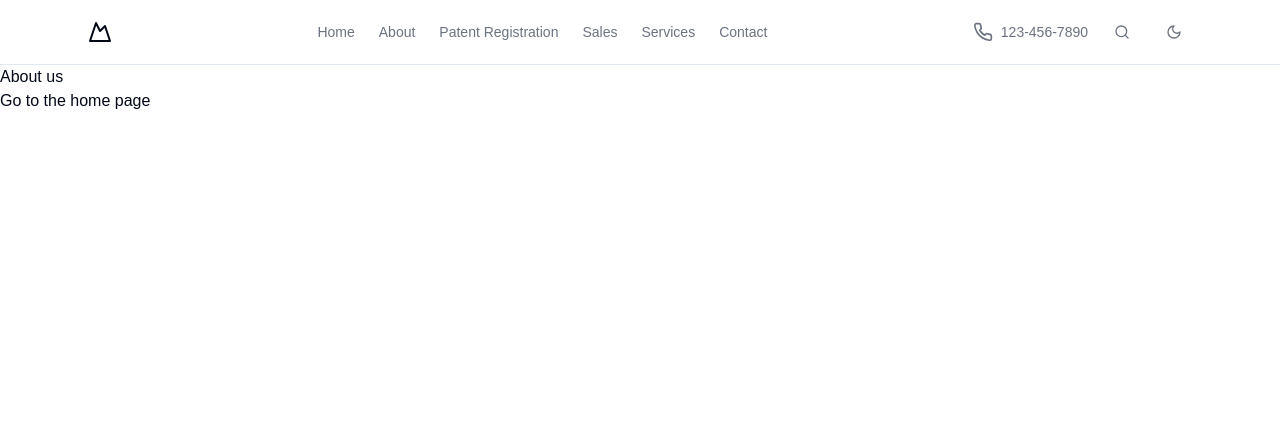
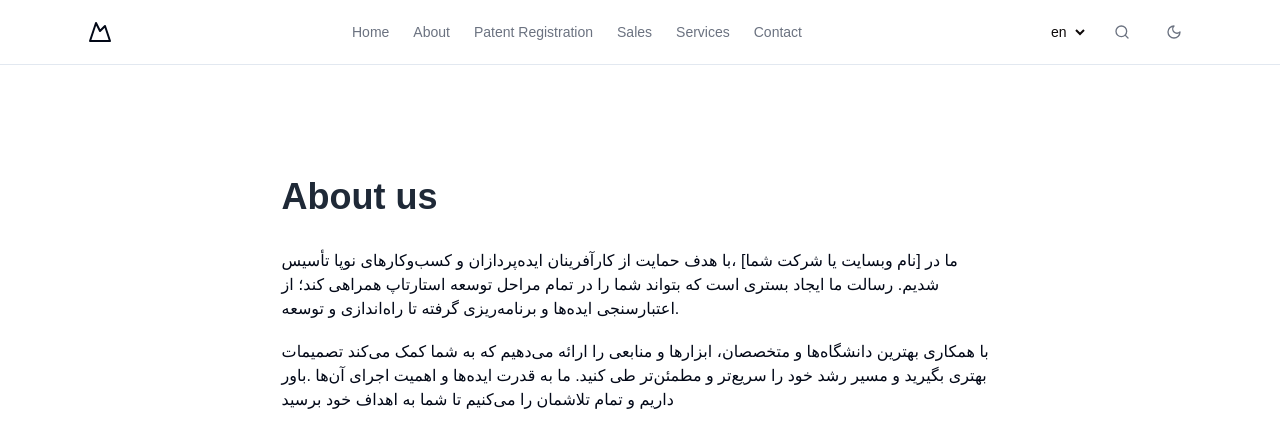
Before and after one commit to ace-brown/sana, a Next.js app in the folder client/: page /en/about in a window 1280 px wide. Shown: the top 448 px of the page. Built offline with nearby package versions, Linux system fonts and the light colour scheme.

Commit message:
Add custom components

```diff
--- a/client/src/app/[locale]/about/page.tsx
+++ b/client/src/app/[locale]/about/page.tsx
@@ -1,12 +1,29 @@
 import { useTranslations } from "next-intl";
-import { Link } from "@/i18n/routing";
+
+import P from "@/components/common/ptag";
+import Text from "@/components/common/text";
+import ReadContainer from "@/components/common/read-container";
+import Title from "@/components/common/title";
 
 export default function AboutPage() {
   const t = useTranslations("AboutPage");
   return (
-    <div>
-      <h1>{t("title")}</h1>
-      <Link href="/">{t("content")}</Link>
-    </div>
+    <ReadContainer>
+      <Title>{t("title")}</Title>
+      <Text>
+        <p>
+          ما در [نام وبسایت یا شرکت شما] ،با هدف حمایت از کارآفرینان
+          ایده‌پردازان و کسب‌وکارهای نوپا تأسیس شدیم. رسالت ما ایجاد بستری است
+          که بتواند شما را در تمام مراحل توسعه استارتاپ همراهی کند؛ از
+          .اعتبارسنجی ایده‌ها و برنامه‌ریزی گرفته تا راه‌اندازی و توسعه
+        </p>
+        <P>
+          با همکاری بهترین دانشگاه‌ها و متخصصان، ابزارها و منابعی را ارائه
+          می‌دهیم که به شما کمک می‌کند تصمیمات بهتری بگیرید و مسیر رشد خود را
+          سریع‌تر و مطمئن‌تر طی کنید. ما به قدرت ایده‌ها و اهمیت اجرای آن‌ها
+          .باور داریم و تمام تلاشمان را می‌کنیم تا شما به اهداف خود برسید
+        </P>
+      </Text>
+    </ReadContainer>
   );
 }
--- a/client/src/app/[locale]/layout.tsx
+++ b/client/src/app/[locale]/layout.tsx
@@ -47,7 +47,7 @@ export default async function LocaleLayout({
       >
         <NextIntlClientProvider messages={messages}>
           <Header />
-          {children}
+          <main className="flex w-[90%] mx-auto md:w-[80%]">{children}</main>
         </NextIntlClientProvider>
       </body>
     </html>
--- a/client/src/app/[locale]/page.tsx
+++ b/client/src/app/[locale]/page.tsx
@@ -2,8 +2,8 @@ import Component from "@/components/test";
 
 export default function Home() {
   return (
-    <main className="flex w-[90%] mx-auto md:w-[80%]">
+    <div>
       <Component />
-    </main>
+    </div>
   );
 }
--- a/client/src/app/globals.css
+++ b/client/src/app/globals.css
@@ -39,6 +39,10 @@ body {
     --chart-4: 43 74% 66%;
     --chart-5: 27 87% 67%;
     --radius: 0.5rem;
+
+    --margin-top-between-sections: 7rem;
+    --margin-top-between-header-and-text: 2rem;
+    --margin-top-button: 1rem;
   }
   .dark {
     --background: 222.2 84% 4.9%;
@@ -76,3 +80,15 @@ body {
     @apply bg-background text-foreground;
   }
 }
+
+button {
+  cursor: pointer;
+}
+
+img,
+picture {
+  max-width: 100%;
+  height: auto;
+  display: block;
+  user-select: none;
+}
--- /dev/null
+++ b/client/src/components/common/container.tsx
@@ -0,0 +1,13 @@
+import { useLocale } from "next-intl";
+import React, { Children, ReactNode } from "react";
+
+export default function Container({ children }: { children: ReactNode }) {
+  const locale = useLocale();
+
+  const alignment = locale === "en" ? "text-left" : "text-right";
+  return (
+    <div className={`mt-bt-sect-lg md:bt-sect-md sm:bt-sect-sm ${alignment}`}>
+      {children}
+    </div>
+  );
+}
--- /dev/null
+++ b/client/src/components/common/ptag.tsx
@@ -0,0 +1,7 @@
+import React, { Children, ReactNode } from "react";
+
+export default function P({ children }: { children: ReactNode }) {
+  return (
+    <div className="mt-[1.5rem] md:mt-[1.2rem] sm:mt-[1rem]">{children}</div>
+  );
+}
--- /dev/null
+++ b/client/src/components/common/read-container.tsx
@@ -0,0 +1,15 @@
+import { useLocale } from "next-intl";
+import React, { ReactNode } from "react";
+
+export default function ReadContainer({ children }: { children: ReactNode }) {
+  const locale = useLocale();
+
+  const alignment = locale === "en" ? "text-left" : "text-right";
+  return (
+    <div
+      className={`mt-bt-sect-lg md:bt-sect-md sm:bt-sect-sm ${alignment} mx-auto w-[60%] md:w-[70%] sm:w-full`}
+    >
+      {children}
+    </div>
+  );
+}
--- /dev/null
+++ b/client/src/components/common/section.tsx
@@ -0,0 +1,14 @@
+import { useLocale } from "next-intl";
+import React, { ReactNode } from "react";
+
+export default function Section({ children }: { children: ReactNode }) {
+  const locale = useLocale();
+
+  const alignment = locale === "en" ? "text-left" : "text-right";
+
+  return (
+    <div className={`mt-h-txt-lg md:h-txt-md sm:h-txt-sm ${alignment}`}>
+      {children}
+    </div>
+  );
+}
--- /dev/null
+++ b/client/src/components/common/text.tsx
@@ -0,0 +1,13 @@
+import { useLocale } from "next-intl";
+import React, { ReactNode } from "react";
+
+export default function Text({ children }: { children: ReactNode }) {
+  const locale = useLocale();
+
+  const alignment = locale === "en" ? "text-left" : "text-right";
+  return (
+    <div className={`mt-h-txt-lg md:h-txt-md sm:h-txt-sm ${alignment}`}>
+      {children}
+    </div>
+  );
+}
--- /dev/null
+++ b/client/src/components/common/title.tsx
@@ -0,0 +1,23 @@
+import React, { ReactNode } from "react";
+import { useLocale } from "next-intl";
+
+interface TitleProps {
+  children: ReactNode;
+  className?: string;
+}
+
+export default function Title({ children, className }: TitleProps) {
+  const locale = useLocale();
+
+  const alignment = locale === "en" ? "text-left" : "text-right";
+
+  return (
+    <h1
+      className={`text-4xl font-bold ${alignment} ${
+        className ?? "text-gray-800"
+      }`}
+    >
+      {children}
+    </h1>
+  );
+}
--- a/client/src/components/header/header.tsx
+++ b/client/src/components/header/header.tsx
@@ -14,6 +14,7 @@ import { Input } from "@/components/ui/input";
 import { Toggle } from "@/components/ui/toggle";
 import { Sheet, SheetTrigger, SheetContent } from "@/components/ui/sheet";
 import { JSX, SVGProps } from "react";
+import LocaleSwitcher from "./LocaleSwitcher";
 
 export default function Header() {
   return (
@@ -69,10 +70,7 @@ export default function Header() {
         </nav>
         <div className="flex items-center gap-4">
           <div className="hidden items-center gap-2 text-sm font-medium md:flex">
-            <PhoneIcon className="h-5 w-5 text-gray-500 dark:text-gray-400" />
-            <span className="text-gray-500 dark:text-gray-400">
-              123-456-7890
-            </span>
+            <LocaleSwitcher />
           </div>
           <DropdownMenu>
             <DropdownMenuTrigger asChild>
@@ -206,24 +204,24 @@ function MountainIcon(
   );
 }
 
-function PhoneIcon(props: JSX.IntrinsicAttributes & SVGProps<SVGSVGElement>) {
-  return (
-    <svg
-      {...props}
-      xmlns="http://www.w3.org/2000/svg"
-      width="24"
-      height="24"
-      viewBox="0 0 24 24"
-      fill="none"
-      stroke="currentColor"
-      strokeWidth="2"
-      strokeLinecap="round"
-      strokeLinejoin="round"
-    >
-      <path d="M22 16.92v3a2 2 0 0 1-2.18 2 19.79 19.79 0 0 1-8.63-3.07 19.5 19.5 0 0 1-6-6 19.79 19.79 0 0 1-3.07-8.67A2 2 0 0 1 4.11 2h3a2 2 0 0 1 2 1.72 12.84 12.84 0 0 0 .7 2.81 2 2 0 0 1-.45 2.11L8.09 9.91a16 16 0 0 0 6 6l1.27-1.27a2 2 0 0 1 2.11-.45 12.84 12.84 0 0 0 2.81.7A2 2 0 0 1 22 16.92z" />
-    </svg>
-  );
-}
+// function PhoneIcon(props: JSX.IntrinsicAttributes & SVGProps<SVGSVGElement>) {
+//   return (
+//     <svg
+//       {...props}
+//       xmlns="http://www.w3.org/2000/svg"
+//       width="24"
+//       height="24"
+//       viewBox="0 0 24 24"
+//       fill="none"
+//       stroke="currentColor"
+//       strokeWidth="2"
+//       strokeLinecap="round"
+//       strokeLinejoin="round"
+//     >
+//       <path d="M22 16.92v3a2 2 0 0 1-2.18 2 19.79 19.79 0 0 1-8.63-3.07 19.5 19.5 0 0 1-6-6 19.79 19.79 0 0 1-3.07-8.67A2 2 0 0 1 4.11 2h3a2 2 0 0 1 2 1.72 12.84 12.84 0 0 0 .7 2.81 2 2 0 0 1-.45 2.11L8.09 9.91a16 16 0 0 0 6 6l1.27-1.27a2 2 0 0 1 2.11-.45 12.84 12.84 0 0 0 2.81.7A2 2 0 0 1 22 16.92z" />
+//     </svg>
+//   );
+// }
 
 function SearchIcon(props: JSX.IntrinsicAttributes & SVGProps<SVGSVGElement>) {
   return (
--- a/client/tailwind.config.ts
+++ b/client/tailwind.config.ts
@@ -10,53 +10,66 @@ const config: Config = {
   theme: {
     extend: {
       colors: {
-  			background: 'hsl(var(--background))',
-  			foreground: 'hsl(var(--foreground))',
+        background: "hsl(var(--background))",
+        foreground: "hsl(var(--foreground))",
         card: {
-  				DEFAULT: 'hsl(var(--card))',
-  				foreground: 'hsl(var(--card-foreground))'
+          DEFAULT: "hsl(var(--card))",
+          foreground: "hsl(var(--card-foreground))",
         },
         popover: {
-  				DEFAULT: 'hsl(var(--popover))',
-  				foreground: 'hsl(var(--popover-foreground))'
+          DEFAULT: "hsl(var(--popover))",
+          foreground: "hsl(var(--popover-foreground))",
         },
         primary: {
-  				DEFAULT: 'hsl(var(--primary))',
-  				foreground: 'hsl(var(--primary-foreground))'
+          DEFAULT: "hsl(var(--primary))",
+          foreground: "hsl(var(--primary-foreground))",
         },
         secondary: {
-  				DEFAULT: 'hsl(var(--secondary))',
-  				foreground: 'hsl(var(--secondary-foreground))'
+          DEFAULT: "hsl(var(--secondary))",
+          foreground: "hsl(var(--secondary-foreground))",
         },
         muted: {
-  				DEFAULT: 'hsl(var(--muted))',
-  				foreground: 'hsl(var(--muted-foreground))'
+          DEFAULT: "hsl(var(--muted))",
+          foreground: "hsl(var(--muted-foreground))",
         },
         accent: {
-  				DEFAULT: 'hsl(var(--accent))',
-  				foreground: 'hsl(var(--accent-foreground))'
+          DEFAULT: "hsl(var(--accent))",
+          foreground: "hsl(var(--accent-foreground))",
         },
         destructive: {
-  				DEFAULT: 'hsl(var(--destructive))',
-  				foreground: 'hsl(var(--destructive-foreground))'
+          DEFAULT: "hsl(var(--destructive))",
+          foreground: "hsl(var(--destructive-foreground))",
         },
-  			border: 'hsl(var(--border))',
-  			input: 'hsl(var(--input))',
-  			ring: 'hsl(var(--ring))',
+        border: "hsl(var(--border))",
+        input: "hsl(var(--input))",
+        ring: "hsl(var(--ring))",
         chart: {
-  				'1': 'hsl(var(--chart-1))',
-  				'2': 'hsl(var(--chart-2))',
-  				'3': 'hsl(var(--chart-3))',
-  				'4': 'hsl(var(--chart-4))',
-  				'5': 'hsl(var(--chart-5))'
-  			}
+          "1": "hsl(var(--chart-1))",
+          "2": "hsl(var(--chart-2))",
+          "3": "hsl(var(--chart-3))",
+          "4": "hsl(var(--chart-4))",
+          "5": "hsl(var(--chart-5))",
+        },
       },
       borderRadius: {
-  			lg: 'var(--radius)',
-  			md: 'calc(var(--radius) - 2px)',
-  			sm: 'calc(var(--radius) - 4px)'
-  		}
-  	}
+        lg: "var(--radius)",
+        md: "calc(var(--radius) - 2px)",
+        sm: "calc(var(--radius) - 4px)",
+      },
+      spacing: {
+        "bt-sect-lg": "var(--margin-top-between-sections)",
+        "bt-sect-md": "calc(var(--margin-top-between-sections) / 2)",
+        "bt-sect-sm": "calc(var(--margin-top-between-sections) / 3)",
+
+        "h-txt-lg": "var(--margin-top-between-header-and-text) ",
+        "h-txt-md": "calc(var(--margin-top-between-header-and-text) / 2)",
+        "h-txt-sm": "calc(var(--margin-top-between-header-and-text) / 3)",
+
+        "btn-lg": "var(--margin-top-button)",
+        "btn-md": "calc(var(--margin-top-button) / 2)",
+        "btn-sm": "calc(var(--margin-top-button) / 3)",
+      },
+    },
   },
   plugins: [require("tailwindcss-animate")],
 };
```
Lines whose indentation alone changed are shown as unchanged.
